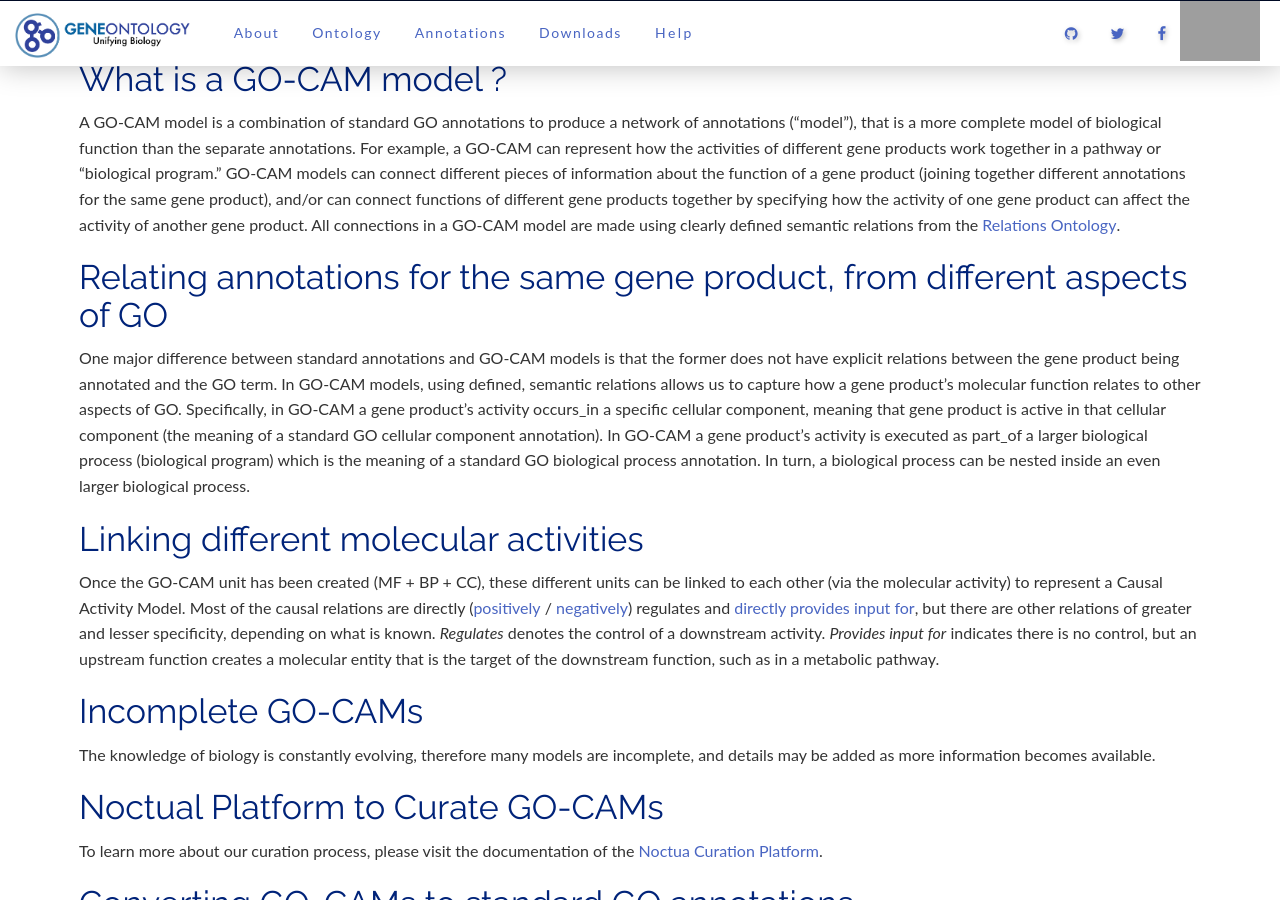
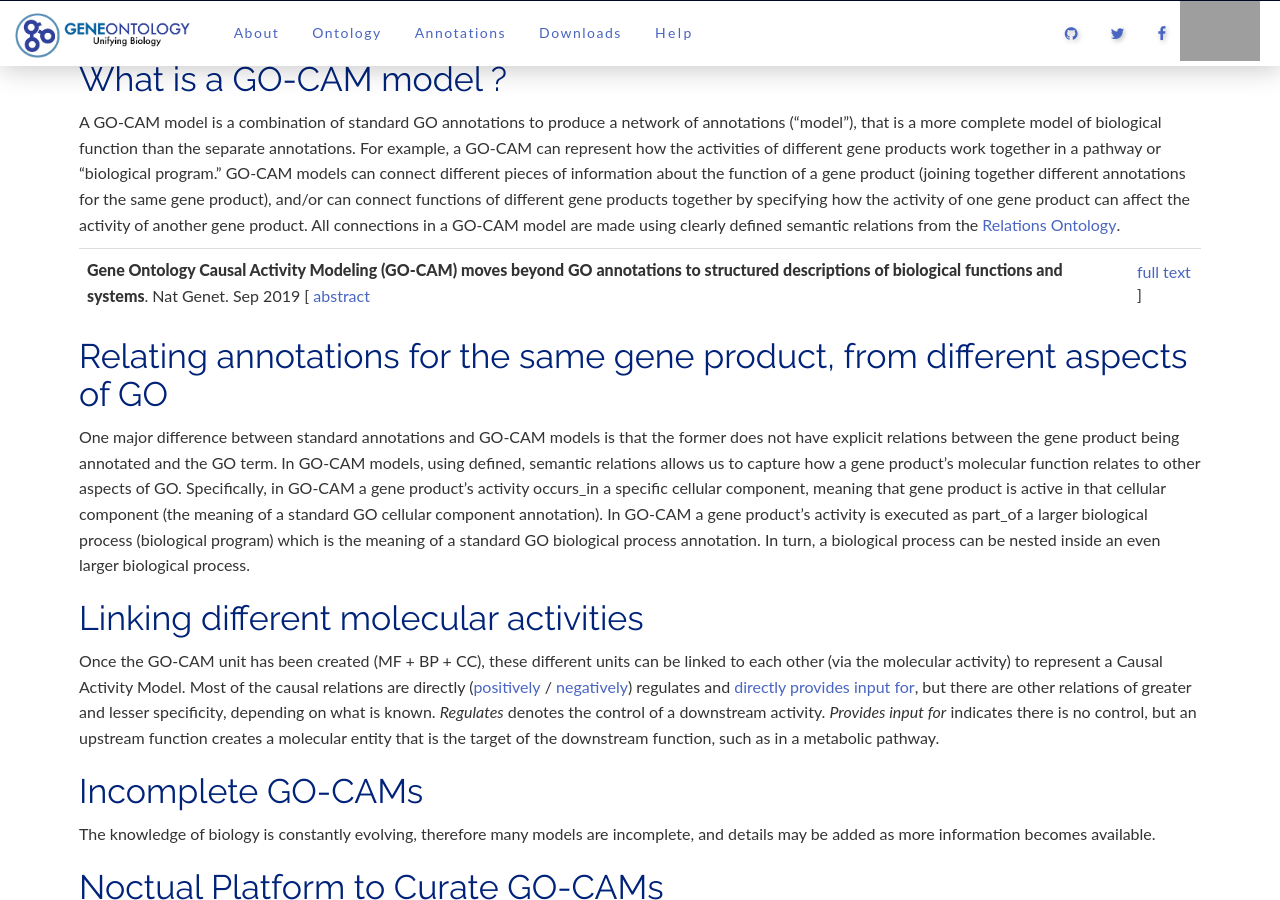
Before and after one commit to geneontology/geneontology.github.io, a Jekyll site: the page built from _docs/gocam-overview.md, in a window 1280 px wide and 900 px high, scrolled down 416 px. Built offline with Jekyll 4.4.1, drawn with Linux system fonts in a browser that asks for light colours; nearby versions of some CDN libraries; grey boxes are pictures that could not be loaded.

Commit message:
Update gocam-overview.md

```diff
--- a/_docs/gocam-overview.md
+++ b/_docs/gocam-overview.md
@@ -16,6 +16,8 @@
 ## What is a GO-CAM model ?
 
 A GO-CAM model is a combination of standard GO annotations to produce a network of annotations ("model"), that is a more complete model of biological function than the separate annotations. For example, a GO-CAM can represent how the activities of different gene products work together in a pathway or “biological program.” GO-CAM models can connect different pieces of information about the function of a gene product (joining together different annotations for the same gene product), and/or can connect functions of different gene products together by specifying how the activity of one gene product can affect the activity of another gene product. All connections in a GO-CAM model are made using clearly defined semantic relations from the [Relations Ontology](http://www.obofoundry.org/ontology/ro.html){:target="blank"}.
+
+**Gene Ontology Causal Activity Modeling (GO-CAM) moves beyond GO annotations to structured descriptions of biological functions and systems**. Nat Genet. Sep 2019 [ [abstract](https://www.nature.com/articles/s41588-019-0500-1){:target="blank"} | [full text](https://rdcu.be/bRIgY){:target="blank"} ]
 
 ## Relating annotations for the same gene product, from different aspects of GO
 
```
